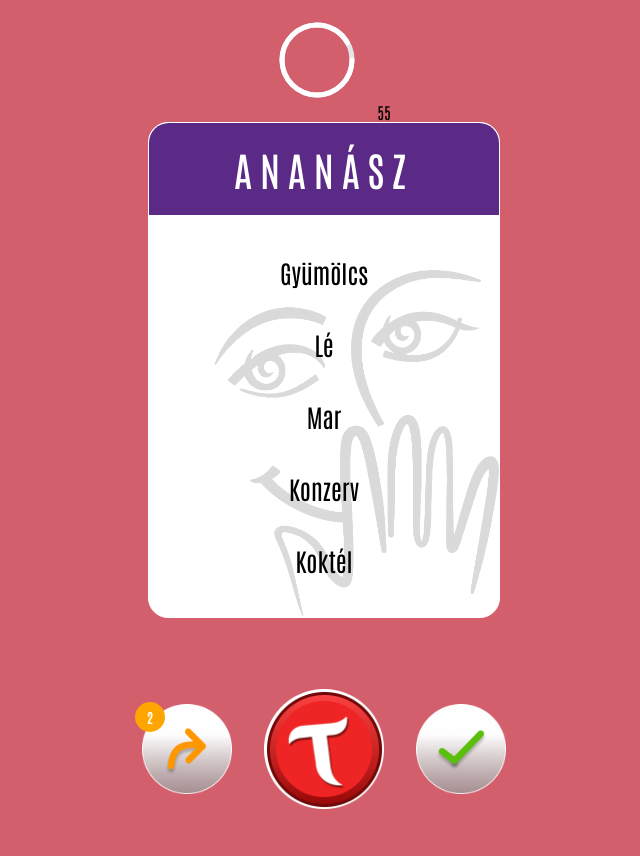
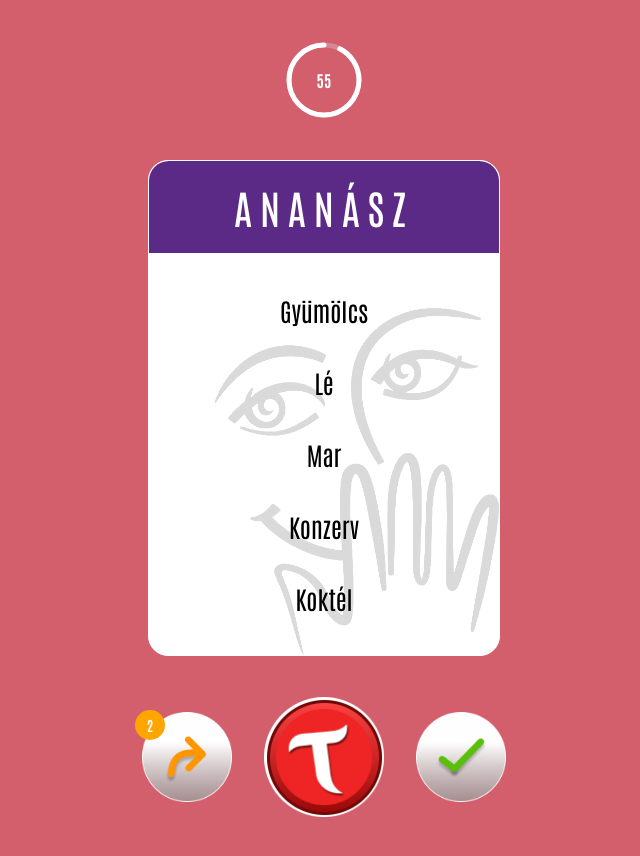
Before and after one commit to Feni0108/taboo-game, a React (Vite) app: page / in a window 1280 px wide. Shown: the top 856 px of the page, without its empty margins (316-956 px from the left). Built offline with nearby package versions, Linux system fonts and the light colour scheme.

Commit message:
add style to the animation

```diff
--- a/src/index.css
+++ b/src/index.css
@@ -68,7 +68,7 @@ li {
   justify-content: center;
   align-items: center;
   width: 450px;
-  padding: 60px 0px;
+  padding: 30px 0px;
   margin: 0 auto;
 }
 
@@ -105,6 +105,37 @@ li {
   align-items: center;
   justify-content: center;
   font-family: var(--main-font);
+}
+
+.timer-box {
+  position: relative;
+  width: 120px;
+  height: 120px;
+  margin: 20px auto;
+}
+
+.timer-box svg circle {
+  transition: stroke-dashoffset 1s linear;
+}
+
+.timer-number {
+  position: absolute;
+  top: 50%;
+  left: 50%;
+  transform: translate(-50%, -50%);
+  font-size: 16px;
+  font-weight: bold;
+  font-family: var(--main-font);
+  color: white;
+}
+
+.basic-circle {
+  opacity: 30%;
+}
+.timer-progress-circle {
+  transform: rotate(90deg) scaleX(-1);
+  transform-origin: 60px 60px;
+  transition: stroke-dashoffset 1s linear;
 }
 
 @media (max-width: 500px) {
```
